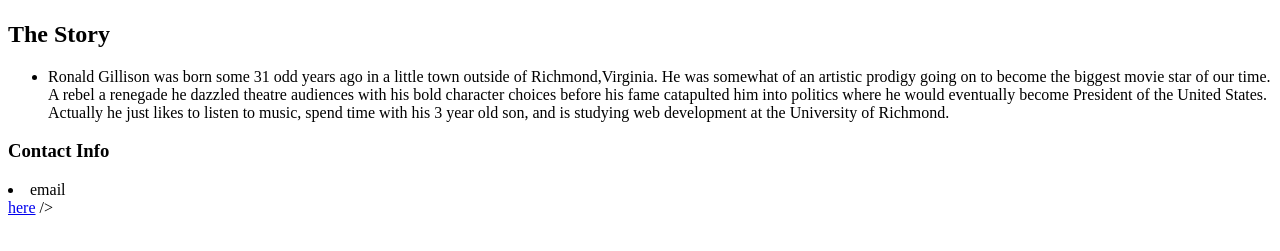
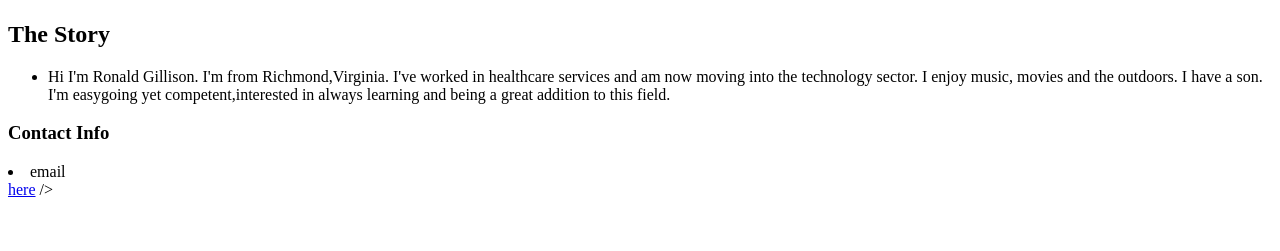
Before and after one commit to RonaldGillison/RonaldGillison.github.io, a plain HTML site: page index.html in a window 1280 px wide. Shown: the part 383-634 px from the top of the page. Drawn offline with Linux system fonts and the light colour scheme.

Commit message:
Update index.html

```diff
--- a/index.html
+++ b/index.html
@@ -18,14 +18,11 @@
     <h2> The Story</h2>
 
     <ul>
-      <li> Ronald Gillison was born some 31 odd years ago in a little town
-         outside of Richmond,Virginia. He was somewhat of an artistic prodigy
-         going on to become the biggest movie star of our time. A rebel a renegade
-         he dazzled theatre audiences with his bold character choices before his
-         fame catapulted him into politics where he would eventually become President
-         of the United States. Actually he just likes to listen to music, spend time
-         with his 3 year old son, and is studying web development at the University of
-         Richmond.
+      <li>
+        Hi I'm Ronald Gillison. I'm from Richmond,Virginia. I've worked in healthcare services and am now moving into
+        the technology sector. I enjoy music, movies and the outdoors. I have a son. I'm easygoing yet competent,interested in always
+        learning and being a great addition to this field.
+
       </li>
 
 
```
